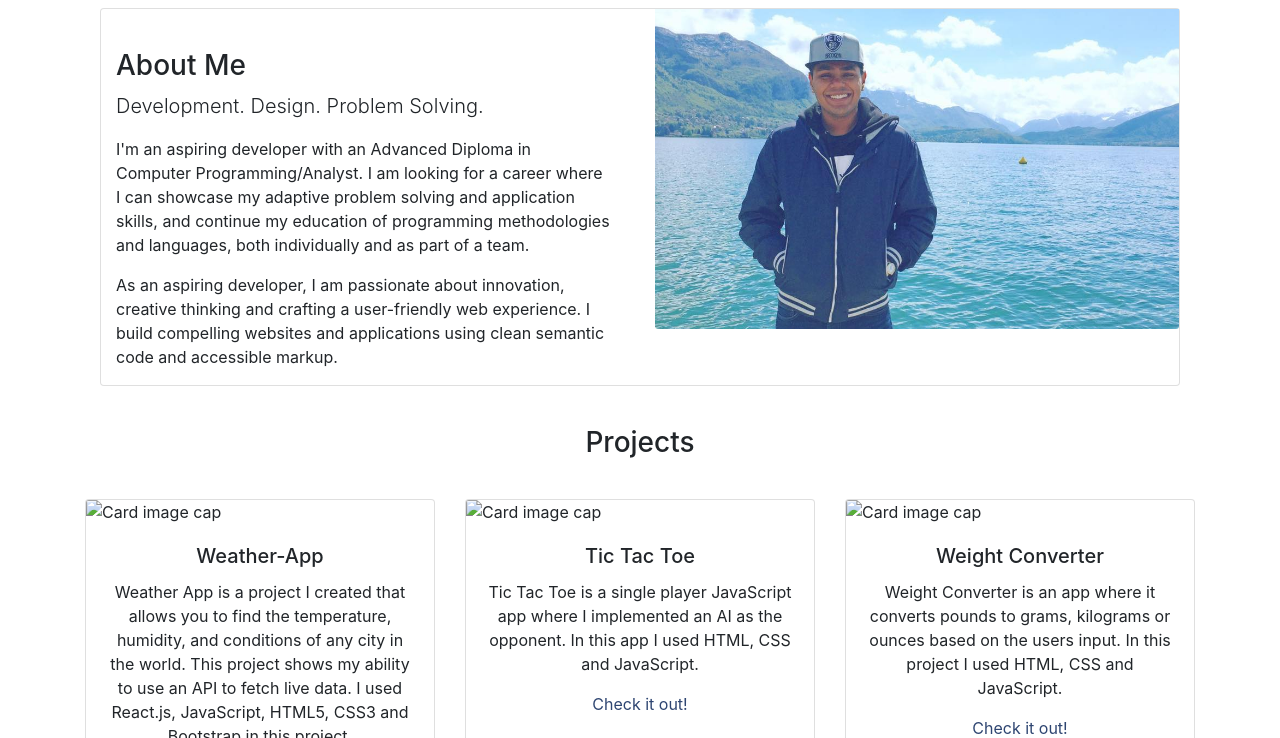
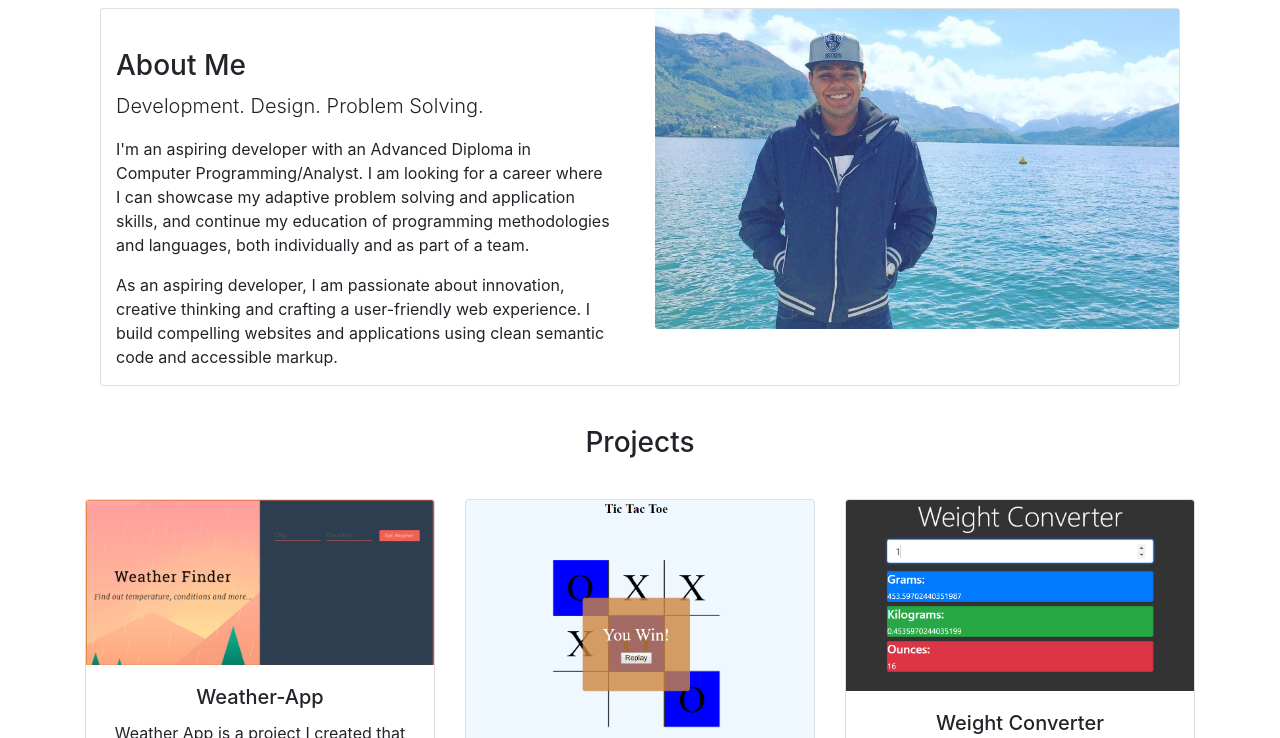
Before and after one commit to jordanzabar/Portfolio, a plain HTML site: page index.html in a window 1280 px wide. Shown: the part 62-800 px from the top of the page. Drawn offline with nearby package versions, Linux system fonts and the light colour scheme; files that its build step writes are made by us from their sources; the site is published under a folder, as on GitHub Pages, so addresses that start at the root find nothing.

Commit message:
third commit

```diff
--- a/index.html
+++ b/index.html
@@ -84,7 +84,7 @@
                     <div class="row">
                         <div class="col-sm-12 col-md-4">
                             <div class="card mb-4">
-                                    <img class="card-img-top" src="/img/w2.PNG" alt="Card image cap">
+                                    <img class="card-img-top" src="./img/w2.PNG" alt="Card image cap">
                                 <div class="card-body text-center">
                                     <h5 class="card-title">Weather-App</h5>
                                     <p class="card-text">Weather App is a project I created that allows you to find the temperature, humidity,
@@ -96,7 +96,7 @@
                         </div>
                         <div class="col">
                             <div class="card">
-                                    <img class="card-img-top" src="/img/tic.PNG" alt="Card image cap">
+                                    <img class="card-img-top" src="./img/tic.PNG" alt="Card image cap">
                                 <div class="card-body text-center">
                                     <h5 class="card-title">Tic Tac Toe</h5>
                                     <p class="card-text">Tic Tac Toe is a single player JavaScript app where
@@ -107,7 +107,7 @@
                         </div>
                         <div class="col">
                             <div class="card">
-                                    <img class="card-img-top" src="/img/weight.PNG" alt="Card image cap">
+                                    <img class="card-img-top" src="./img/weight.PNG" alt="Card image cap">
                                 <div class="card-body text-center">
                                     <h5 class="card-title">Weight Converter</h5>
                                     <p class="card-text">Weight Converter is an app where it converts pounds to grams, kilograms or ounces based on the users input.
```
